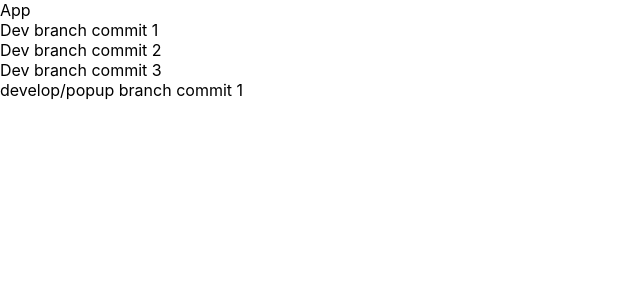
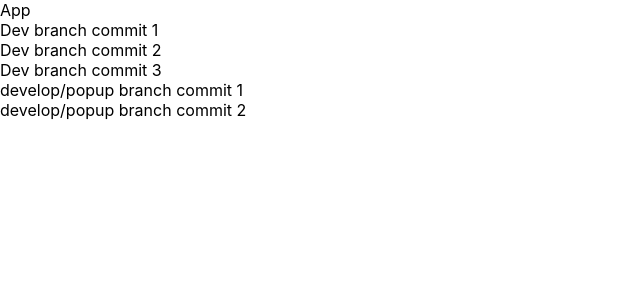
Before and after one commit to Semen95/Git_Lessons, a React (Create React App) app: page / in a window 1280 px wide. Shown: the top 300 px of the page, without its empty margins (0-640 px from the left). Built offline with nearby package versions, Linux system fonts and the light colour scheme.

Commit message:
develop/popup branch commit 2

```diff
--- a/src/App.tsx
+++ b/src/App.tsx
@@ -8,6 +8,7 @@ function App() {
             <div> Dev branch commit 2</div>
             <div> Dev branch commit 3</div>
             <div> develop/popup branch commit 1</div>
+            <div> develop/popup branch commit 2</div>
         </div>
     );
 }
```
